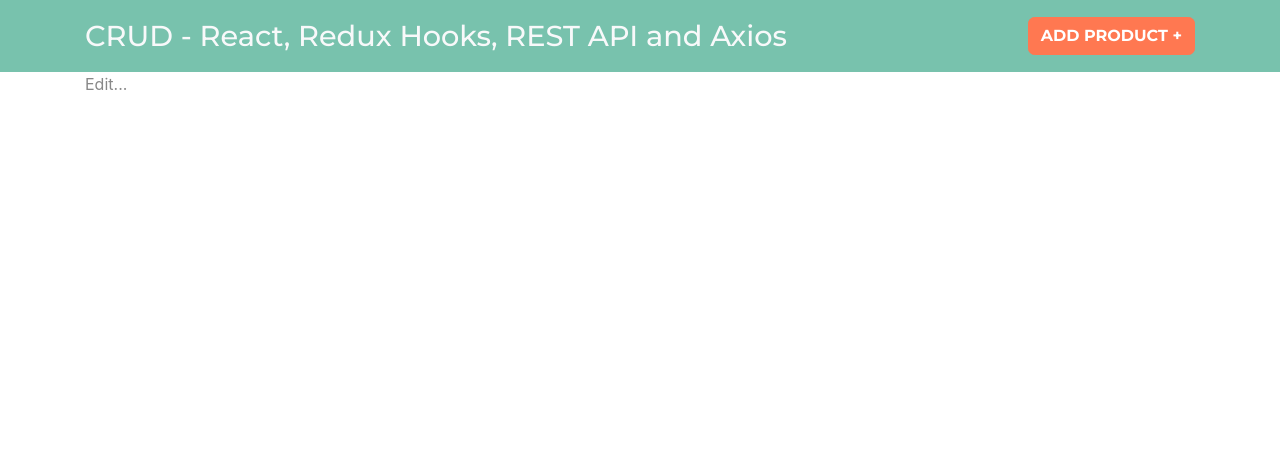
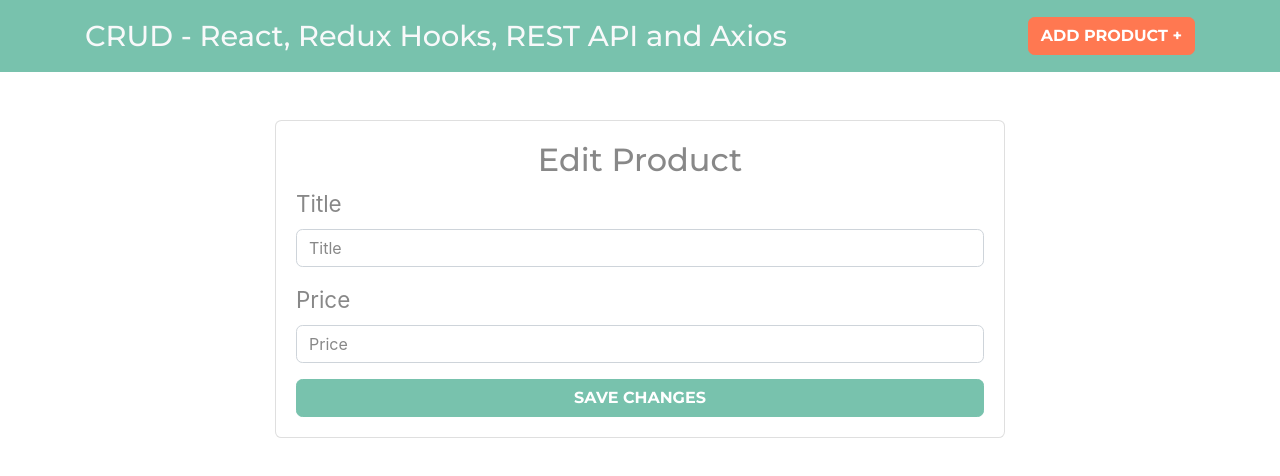
Before and after one commit to jaimeduque17/crud-redux, a React (Create React App) app: page /products/edit/1 in a window 1280 px wide. Shown: the top 476 px of the page. Built offline with nearby package versions, Linux system fonts and the light colour scheme.

Commit message:
The API is created using json-server

```diff
--- /dev/null
+++ b/db.json
@@ -0,0 +1,14 @@
+{
+    "books": [
+        {
+            "id": 1,
+            "name": "Learning Redux",
+            "price": 30
+        },
+        {
+            "id": 2,
+            "name": "Learning React",
+            "price": 40
+        }
+    ]
+}
--- a/package.json
+++ b/package.json
@@ -18,7 +18,8 @@
     "start": "react-scripts start",
     "build": "react-scripts build",
     "test": "react-scripts test",
-    "eject": "react-scripts eject"
+    "eject": "react-scripts eject",
+    "server": "http://localhost:4000/books"
   },
   "eslintConfig": {
     "extends": "react-app"
--- a/src/components/EditProduct.js
+++ b/src/components/EditProduct.js
@@ -2,7 +2,37 @@
 
 const EditProduct = () => {
     return (
-        <p>Edit...</p>
+
+        <div className="row justify-content-center mt-5">
+            <div className="col-md-8">
+                <div className="card">
+                    <div className="card-body">
+                        <h2 className="text-center">Edit Product</h2>
+                        <form>
+                            <div className="form-group">
+                                <label>Title</label>
+                                <input
+                                    type="text"
+                                    className="form-control"
+                                    placeholder="Title"
+                                />
+                            </div>
+                            <div className="form-group">
+                                <label>Price</label>
+                                <input
+                                    type="text"
+                                    className="form-control"
+                                    placeholder="Price"
+                                />
+                            </div>
+
+                            <button type="submit" className="btn btn-primary font-weight-bold text-uppercase d-block w-100">Save Changes</button>
+                        </form>
+
+                    </div>
+                </div>
+            </div>
+        </div>
     );
 }
 
--- a/src/components/NewProduct.js
+++ b/src/components/NewProduct.js
@@ -2,7 +2,36 @@
 
 const NewProduct = () => {
     return (
-        <p>New product...</p>
+        <div className="row justify-content-center mt-5">
+            <div className="col-md-8">
+                <div className="card">
+                    <div className="card-body">
+                        <h2 className="text-center mb-4 font-weight-bold ">Add New Book</h2>
+                        <form>
+                            <div className="form-group">
+                                <label>Book Name</label>
+                                <input
+                                    type="text"
+                                    className="form-control"
+                                    placeholder="Book Name"
+                                />
+                            </div>
+                            <div className="form-group">
+                                <label>Book Price</label>
+                                <input
+                                    type="text"
+                                    className="form-control"
+                                    placeholder="Book Price"
+                                />
+                            </div>
+
+                            <button type="submit" className="btn btn-primary font-weight-bold text-uppercase d-block w-100">Add</button>
+                        </form>
+
+                    </div>
+                </div>
+            </div>
+        </div>
     );
 }
 
--- a/src/components/Products.js
+++ b/src/components/Products.js
@@ -1,8 +1,23 @@
-import React from 'react';
+import React, {Fragment} from 'react';
 
 const Products = () => {
     return (
-        <p>Products...</p>
+        <Fragment>
+            <h2 className="text-center my-5">Products List</h2>
+
+            <table className="table table-striped">
+                <thead className="bg-primary table-dark">
+                    <tr>
+                        <th scope="col">Name</th>
+                        <th scope="col">Price</th>
+                        <th scope="col">Actions</th>
+                    </tr>
+                </thead>
+                <tbody>
+
+                </tbody>
+            </table>
+        </Fragment>
     );
 }
 
```
